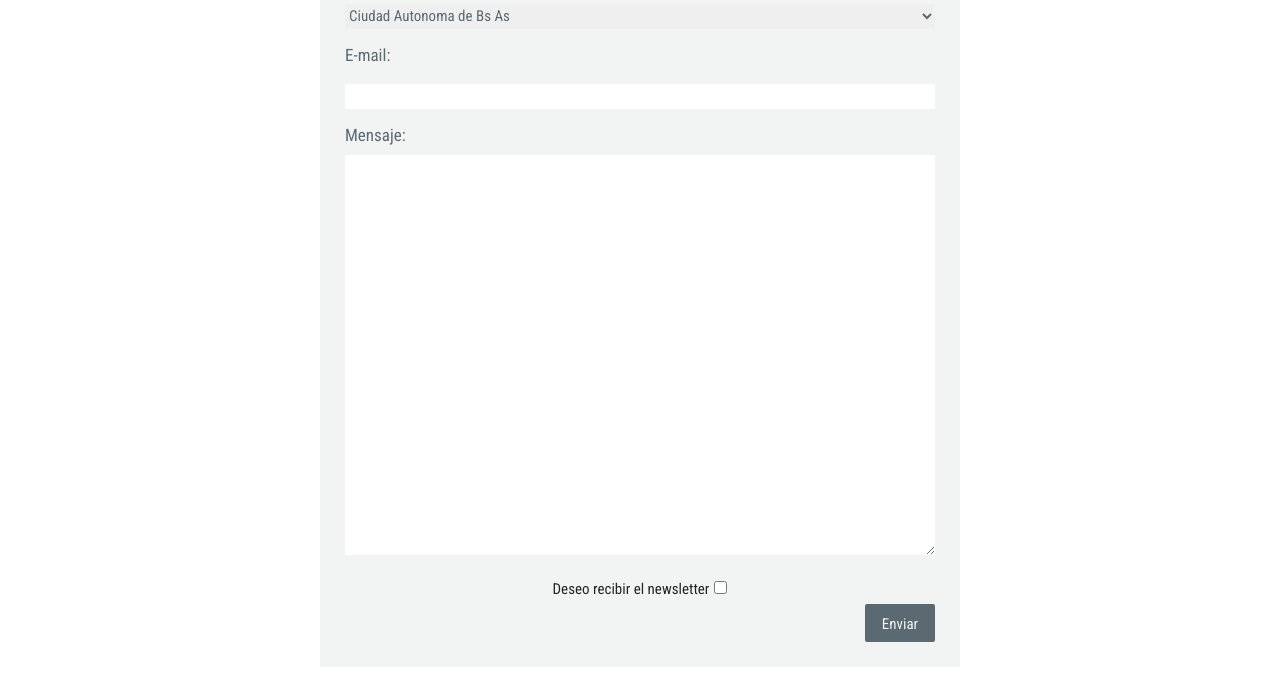
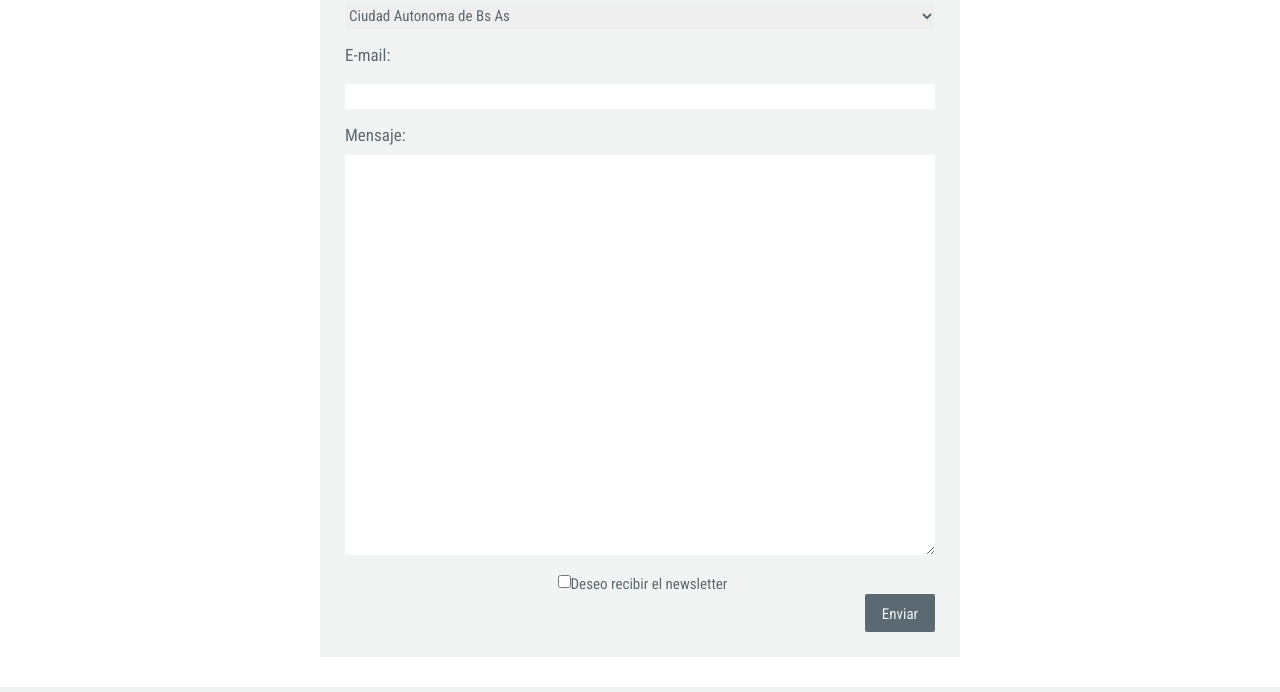
Before and after one commit to Lilufei85/website-adam-feiguin, a website: page pages/contacto.html in a window 1280 px wide. Shown: the part 376-1068 px from the top of the page. Drawn offline with nearby package versions, Linux system fonts and the light colour scheme; a web font is replaced by a local one.

Commit message:
mejoré las prácticas de checkbox formulario contacto

```diff
--- a/pages/contacto.html
+++ b/pages/contacto.html
@@ -87,16 +87,13 @@
               <span>Mensaje:</span>
               <textarea name="mensaje" id="" cols="30" rows="10" class="text-msje" required></textarea>
             </label>
-
-            <div class="flex-newsletter">
+            <label for="newsletter" class="label-newsletter flex-newsletter">
+              <input type="checkbox" name="newsletter" id="1" class="checkbox"/>
               <p class="label-newsletter">Deseo recibir el newsletter</p>
-              <label for="newsletter" class="label-newsletter">
-                <input type="checkbox" name="newsletter" id="1" class="checkbox"/>
-              </label>
+            </label>
+            <div class="flex-button">
+              <button type="submit" class="button-contacto">Enviar</button>
             </div>
-          <div class="flex-button">
-            <button type="submit" class="button-contacto">Enviar</button>
-          </div>
         </form>
       </section>
     </main>
```
